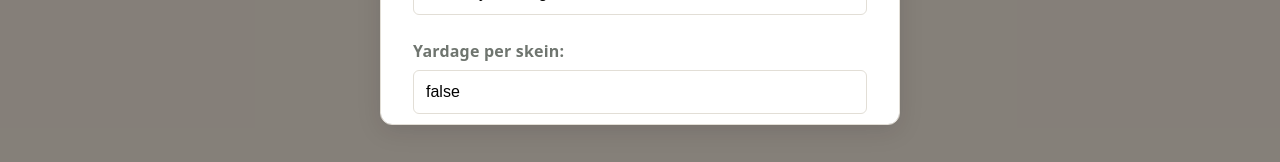
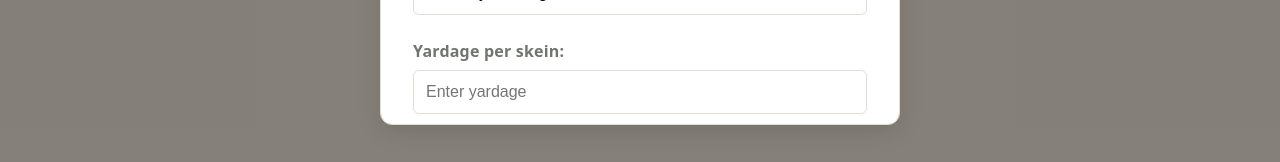
Before and after one commit to MiTOBrien/myyarntracker, a Vue app: page /stash in a window 1280 px wide. Both pictures are taken after typing "Sample" into the empty fields and a click on the button "Add to Stash". Shown: the part 635-797 px from the top of the page. Built offline with nearby package versions, Linux system fonts and the light colour scheme; no server answers.

Commit message:
sets yardage and quantity to numeric values

```diff
--- a/src/components/StashModal.vue
+++ b/src/components/StashModal.vue
@@ -10,8 +10,8 @@ const colorway = ref('')
 const dye_lot = ref('')
 const fiber = ref('')
 const yarn_weight = ref('')
-const yardage = ref(false)
-const num_skeins = ref(false)
+const yardage = ref('')
+const num_skeins = ref(1)
 
 const emit = defineEmits(['close', 'open-login'])
 
@@ -161,11 +161,12 @@ const submit = async () => {
         <div class="form-group">
           <label class="modal-text" for="yardage">Yardage per skein:</label>
             <input
-              v-model="yardage"
-              type="text"
+              v-model.number="yardage"
+              type="number"
               id="yardage"
               name="yardage"
               placeholder="Enter yardage"
+              min="0"
               required
             />
         </div>
@@ -173,10 +174,12 @@ const submit = async () => {
         <div class="form-group">
           <label class="modal-text" for="num_skeins">Number of Skeins:</label>
             <input
-              v-model="num_skeins"
+              v-model.number="num_skeins"
+              type="number"
               id="num_skeins"
               name="num_skeins"
               placeholder="Enter number of skeins"
+              min="1"
               required
             />
         </div>
```
